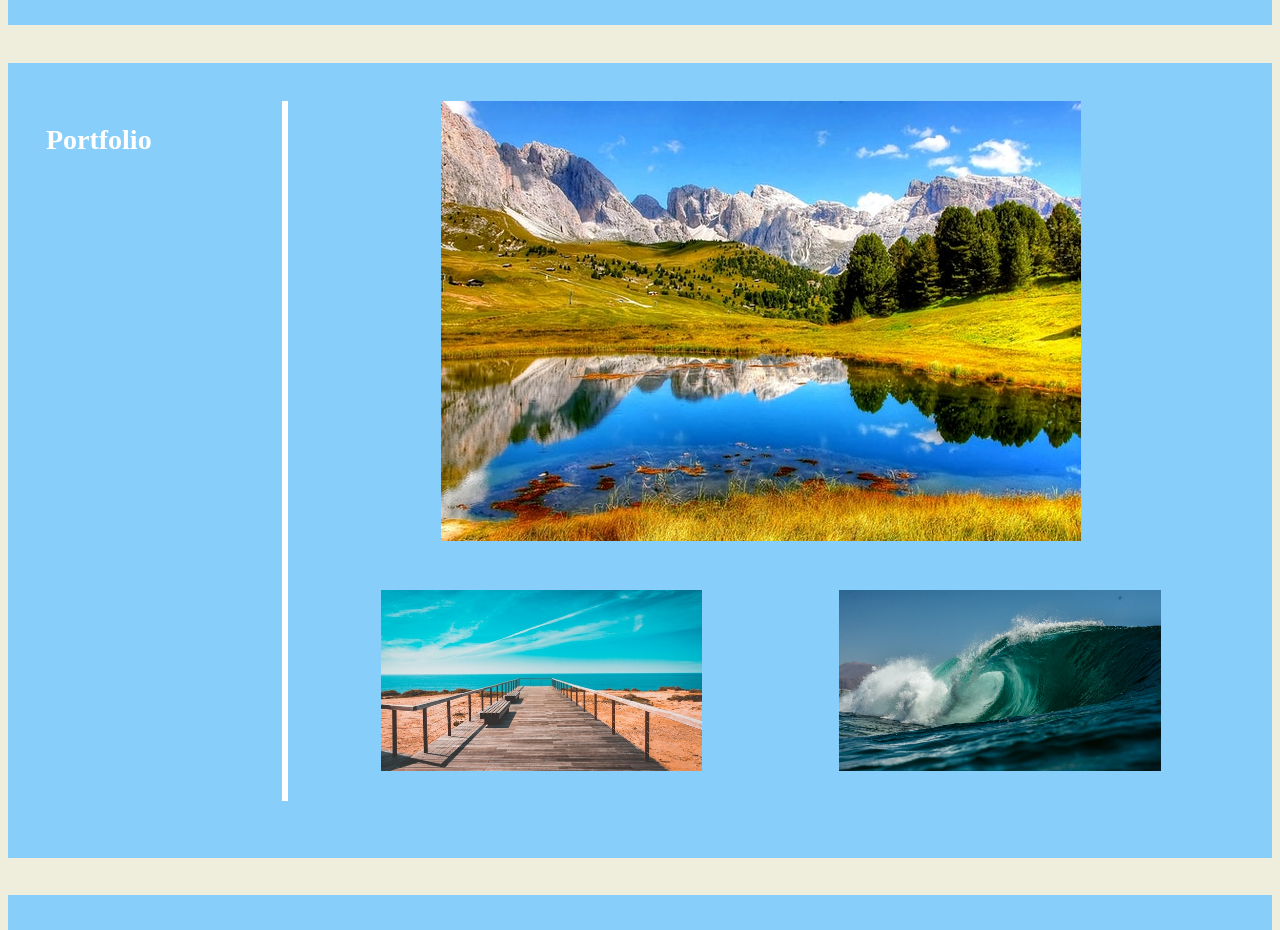
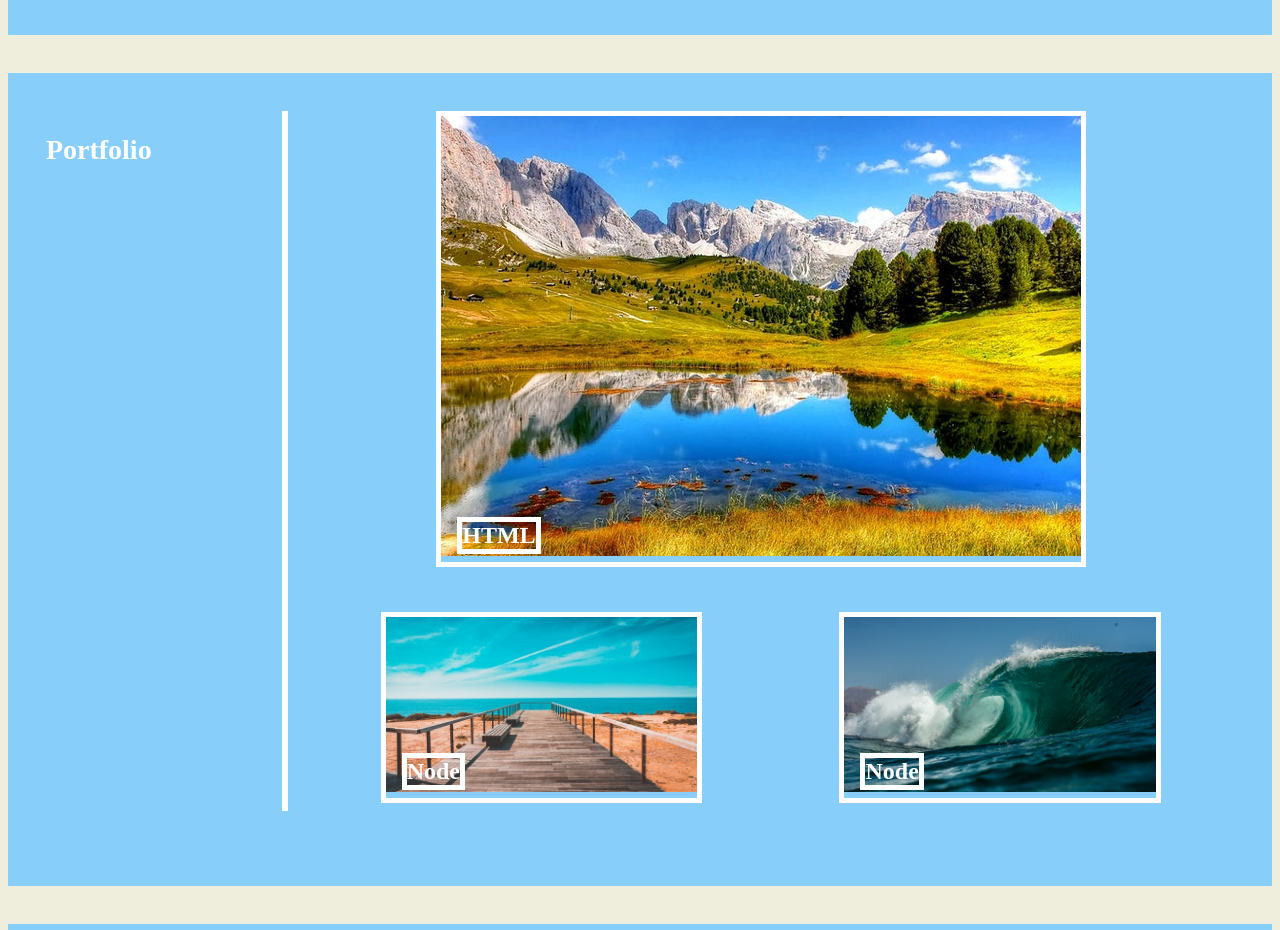
Before and after one commit to jorozco4/Orozcos-Portfolio, a plain HTML site: page index.html in a window 1280 px wide. Shown: the part 740-1670 px from the top of the page. Drawn offline with Linux system fonts and the light colour scheme.

Commit message:
added borders to section images, text, and navbar

```diff
--- a/index.html
+++ b/index.html
@@ -11,9 +11,8 @@
       <a href="#portfolio">Portfolio</a>
       <a href="#about-me">About Me</a>
     </div>
-
     <div class="container">
-      <div >
+      <div>
       <img
         src="img/jesse.jpg"
         alt="patterns"
@@ -21,18 +20,14 @@
         width="100%"
         />
       </div>
-
-
       <div class="text-block">
         <h4>NOW CHECK THIS OUT</h4>
       </div>
     </div>
-
     <section id="about-me" class="section-container">
       <div class="section-container-title">
-        <h1 class="tag1">About<br />Me</h1>
+        <h1 class="tag1">About<br/>Me</h1>
       </div>
-
       <div class="vertical-line"></div>
         <div class="section-container-content">
           <p>
@@ -46,46 +41,51 @@
           </p>
       </div>
     </section>
-
     <section id="portfolio" class="section-container">
-      <div class="section-container-title"><h1 class="tag1">Portfolio</h1></div>
-
+      <div class="section-container-title">
+        <h1 class="tag1">Portfolio</h1>
+      </div>
       <div class="vertical-line-2"></div>
         <div class="section-container-content">
           <div class="image-row">
             <a href="https://jorozco4.github.io/Homework-1-O-MDevelopers/">
+              <div class="img-container">
             <img src="img/mountains.jpg"
                 src="https://jorozco4.github.io/Homework-1-O-MDevelopers/"
                 alt="desktop image">
+                <div class="bottom-left">HTML</div>
+              </div>
            </a>
         </div>
-
-
       <div class="row">
         <div class="column">
           <a href=" https://jorozco4.github.io/prework-about-me/">
+            <div class="img-container-2">
             <img src="img/beach.jpg"
             src=" https://jorozco4.github.io/prework-about-me/"
             alt="image of mountains"
             width="100%">
+            <div class="bottom-left">Node</div>
+            </div>
           </a>
         </div>
         <div class="column">
           <a href=" https://jorozco4.github.io/prework-about-me/">
+            <div class="img-container-2">
             <img src="img/waves.jpg"
             src="https://jorozco4.github.io/prework-about-me/"
             alt="image of towers"
             width="100%"
-            height="100%"
-            />
+            height="100%"/>
+            <div class="bottom-left">Node</div>
+            </div>
           </a>
         </div>
       </section>
-
     <section id="contact-me" class="section-container">
       <div class="section-container-title">
         <h1 class="tag3">
-          Contact <br />
+          Contact <br/>
           Me
         </h1>
       </div>
--- a/style/style.css
+++ b/style/style.css
@@ -24,6 +24,8 @@ body {
   margin: 3%;
   padding:10px 10px;
   font-size: 20px;
+  border-style: solid;
+  border-width: 5px;
 }
 
 .topnav a:hover {
@@ -85,31 +87,36 @@ body {
 
 }
 
-.row::after {
-  content: "";
-  clear: both;
-  display: table;
+.img-container {
+    position: relative;
+    text-align: center;
+    color: white;
+    font-weight: bold;
+    font-size: 24px;
+    border-style: solid;
+    border-width: 5px;
 }
 
-.text-block-1 {
+.bottom-left {
   position: absolute;
-  bottom: 5px;
-  left: 5px;
-  background-color: black;
-  color: white;
-  padding-left: 10px;
-  padding-right: 10px;
+  bottom: 8px;
+  left: 16px;
 }
 
-
- /* .image-row-2 {
-   position: bottom right;
-   float:right;
+.img-container-2 {
+  position: relative;
+  text-align: center;
+  color: white;
+  font-weight: bold;
+  font-size: 24px;
+  border-style: solid;
+  border-width: 5px;
 }
 
-div .image-row-3 {
-  float:left;
-} */
+div .bottom-left {
+  border-style: solid;
+  border-width: 5px;
+}
 
 p {
   color: white;
@@ -153,6 +160,9 @@ p {
 
 li a {
   color: white;
+  border-style: solid;
+  border-width: 5px;
+
 }
 
 div ul {
@@ -161,6 +171,7 @@ div ul {
   flex-wrap: wrap;
   justify-content: space-evenly;
   list-style-type: none;
+
 }
 
   @media screen and (max-width: 550px) {
```
Also changed, not shown: img/ocean.jpg (deleted). Lines whose indentation alone changed are shown as unchanged.
